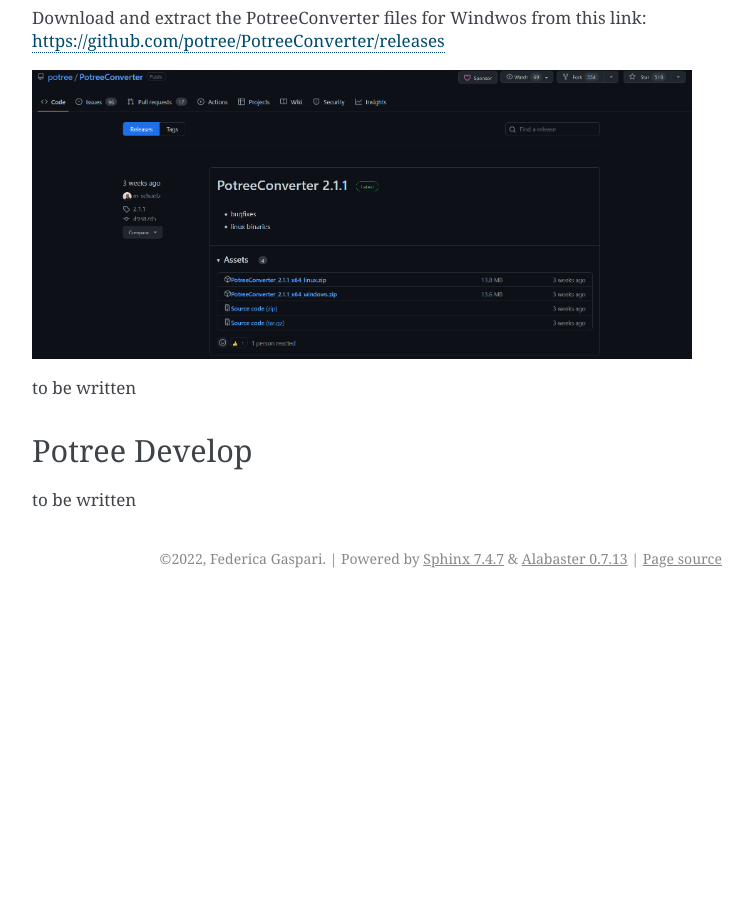
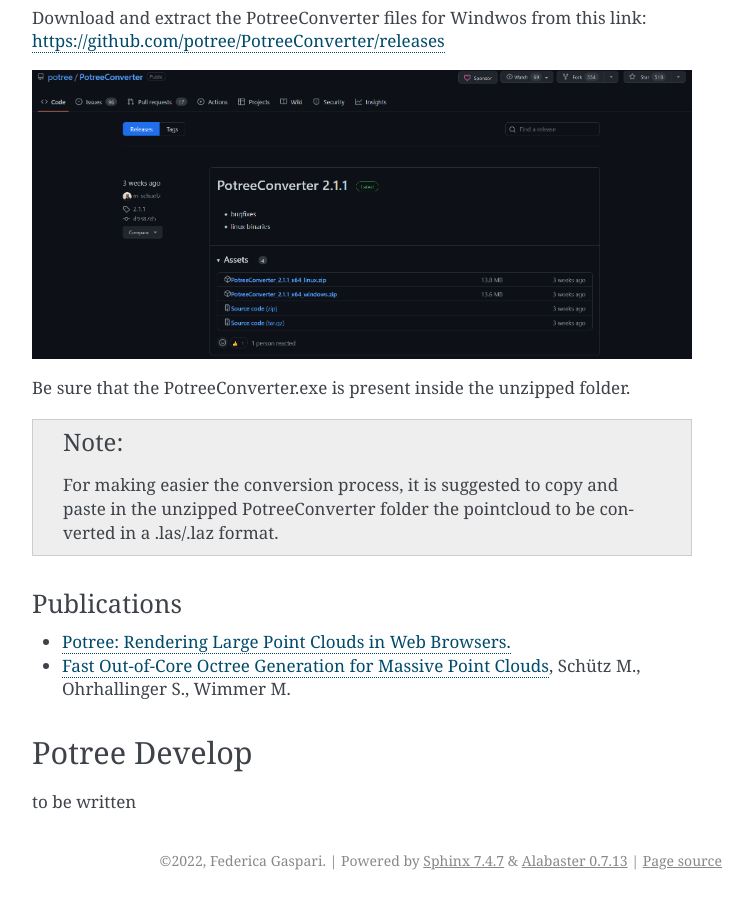
Before and after one commit to Tars4815/potree-templates, a Sphinx documentation site: the page built from docs/pages/potree.rst, in a window 1280 px wide and 900 px high, scrolled down 2037 px. Shown: the whole window, without its empty margins (388-1141 px from the left). Built offline with Sphinx 7.4.7, drawn with Linux system fonts in a browser that asks for light colours; before the commit the page ends 2635 px from its top, so only the background shows below that.

Commit message:
Updatede PotreeConverter doc

```diff
--- a/docs/pages/potree.rst
+++ b/docs/pages/potree.rst
@@ -60,9 +60,18 @@
   :align: center
   :alt: Potree Converter Release installer page
 
+Be sure that the PotreeConverter.exe is present inside the unzipped folder.
 
+..
+    add a note box
 
-to be written
+.. note:: For making easier the conversion process, it is suggested to copy and paste in the unzipped PotreeConverter folder the pointcloud to be converted in a .las/.laz format.
+
+Publications
+++++++++++++
+
+* `Potree: Rendering Large Point Clouds in Web Browsers. <https://www.cg.tuwien.ac.at/research/publications/2016/SCHUETZ-2016-POT/SCHUETZ-2016-POT-thesis.pdf>`__
+* `Fast Out-of-Core Octree Generation for Massive Point Clouds <https://www.cg.tuwien.ac.at/research/publications/2020/SCHUETZ-2020-MPC/>`__, Schütz M., Ohrhallinger S., Wimmer M.
 
 Potree Develop
 --------------
```
Also changed, not shown: 5 other files.
